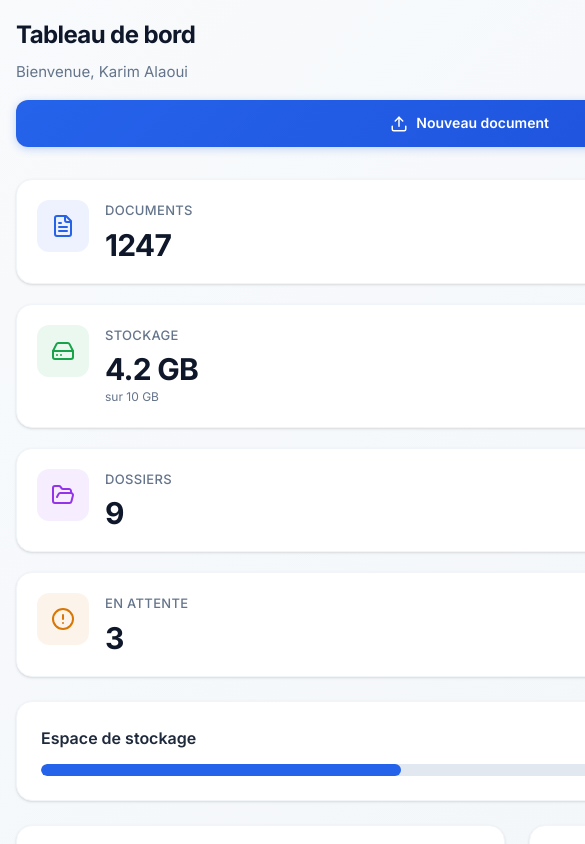
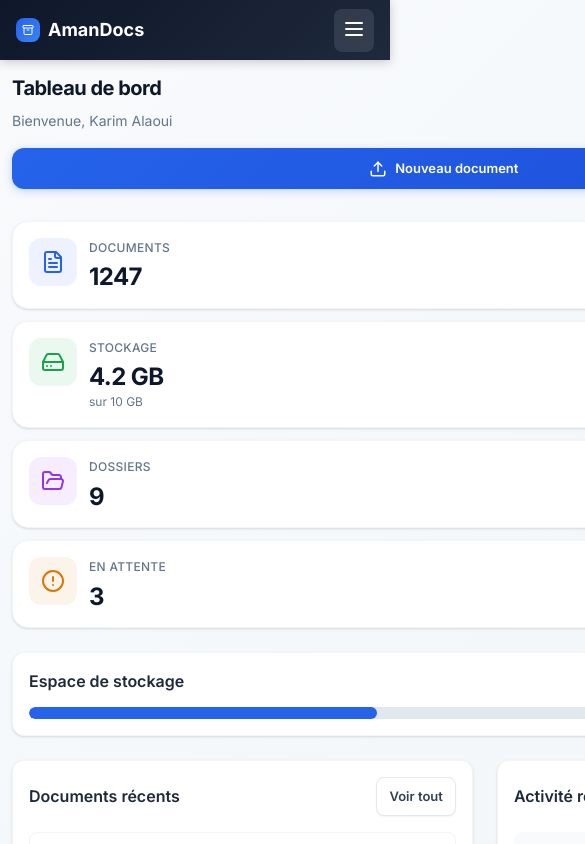
Before and after one commit to OussamaBoujdig/archiviste, a React (Vite) app: page / in a window 390 px wide. Both pictures are taken after typing "name@example.com", "Sample123" into the empty fields and a click on the button "Se connecter". Shown: the top 844 px of the page, 585 px wide, since content can reach past the window. Built offline with nearby package versions, Linux system fonts and the light colour scheme.

Commit message:
Improve mobile responsiveness with mobile header and navigation menu

```diff
--- a/src/components/Layout.jsx
+++ b/src/components/Layout.jsx
@@ -1,3 +1,4 @@
+import { useState } from 'react'
 import { NavLink } from 'react-router-dom'
 import {
   Archive,
@@ -11,11 +12,14 @@ import {
   Search,
   Activity,
   Shield,
-  AlertTriangle
+  AlertTriangle,
+  Menu,
+  X
 } from 'lucide-react'
 import { USER_ROLES } from '../data/mockData'
 
 function Layout({ children, user, onLogout, isDemo }) {
+  const [mobileMenuOpen, setMobileMenuOpen] = useState(false)
   // Navigation items based on user role
   const getNavItems = () => {
     const role = user?.role
@@ -87,6 +91,8 @@ function Layout({ children, user, onLogout, isDemo }) {
     return colors[role] || '#64748b'
   }
 
+  const closeMobileMenu = () => setMobileMenuOpen(false)
+
   return (
     <div className="app-layout">
       {/* Demo Watermark */}
@@ -106,6 +112,71 @@ function Layout({ children, user, onLogout, isDemo }) {
           DEMO
         </div>
       )}
+
+      {/* Mobile Header */}
+      <header className="mobile-header">
+        <div className="mobile-header-logo">
+          <Archive size={24} />
+          <span>AmanDocs</span>
+        </div>
+        <button className="mobile-menu-btn" onClick={() => setMobileMenuOpen(true)}>
+          <Menu size={24} />
+        </button>
+      </header>
+
+      {/* Mobile Navigation Overlay */}
+      <div
+        className={`mobile-nav-overlay ${mobileMenuOpen ? 'active' : ''}`}
+        onClick={closeMobileMenu}
+      />
+
+      {/* Mobile Navigation */}
+      <nav className={`mobile-nav ${mobileMenuOpen ? 'active' : ''}`}>
+        <div className="mobile-nav-header">
+          <div className="mobile-header-logo">
+            <Archive size={24} />
+            <span>AmanDocs</span>
+          </div>
+          <button className="mobile-nav-close" onClick={closeMobileMenu}>
+            <X size={20} />
+          </button>
+        </div>
+
+        <div className="sidebar-nav" style={{ padding: '1rem' }}>
+          {navItems.map((item) => (
+            <NavLink
+              key={item.to}
+              to={item.to}
+              className={({ isActive }) => isActive ? 'active' : ''}
+              end={item.to === '/'}
+              onClick={closeMobileMenu}
+            >
+              <item.icon size={20} />
+              <span>{item.label}</span>
+            </NavLink>
+          ))}
+        </div>
+
+        <div className="sidebar-user" style={{ marginTop: 'auto' }}>
+          <div className="sidebar-user-avatar" style={{ backgroundColor: getRoleBadgeColor(user?.role) }}>
+            {user?.avatar || user?.name?.charAt(0) || 'U'}
+          </div>
+          <div className="sidebar-user-info">
+            <div className="sidebar-user-name">{user?.name}</div>
+            <div className="sidebar-user-role" style={{ color: getRoleBadgeColor(user?.role), fontWeight: '500' }}>
+              {getRoleLabel(user?.role)}
+            </div>
+          </div>
+          <button
+            className="btn-icon"
+            onClick={() => { closeMobileMenu(); onLogout(); }}
+            title="Se déconnecter"
+            style={{ color: 'var(--gray-400)' }}
+          >
+            <LogOut size={18} />
+          </button>
+        </div>
+      </nav>
 
       <aside className="sidebar">
         <div className="sidebar-logo">
--- a/src/index.css
+++ b/src/index.css
@@ -1037,6 +1037,103 @@ tbody tr:hover td {
   visibility: visible;
 }
 
+/* Mobile Header */
+.mobile-header {
+  display: none;
+  position: fixed;
+  top: 0;
+  left: 0;
+  right: 0;
+  height: 60px;
+  background: linear-gradient(135deg, var(--gray-900) 0%, var(--gray-800) 100%);
+  z-index: 200;
+  padding: 0 1rem;
+  align-items: center;
+  justify-content: space-between;
+  box-shadow: 0 2px 10px rgba(0, 0, 0, 0.2);
+}
+
+.mobile-header-logo {
+  display: flex;
+  align-items: center;
+  gap: 0.5rem;
+  color: white;
+  font-weight: 700;
+  font-size: 1.125rem;
+}
+
+.mobile-header-logo svg {
+  background: linear-gradient(135deg, var(--primary) 0%, var(--primary-light) 100%);
+  padding: 0.375rem;
+  border-radius: var(--radius);
+}
+
+.mobile-menu-btn {
+  background: rgba(255, 255, 255, 0.1);
+  border: none;
+  color: white;
+  padding: 0.5rem;
+  border-radius: var(--radius);
+  cursor: pointer;
+  transition: var(--transition);
+}
+
+.mobile-menu-btn:hover {
+  background: rgba(255, 255, 255, 0.2);
+}
+
+/* Mobile Navigation Overlay */
+.mobile-nav-overlay {
+  display: none;
+  position: fixed;
+  inset: 0;
+  background: rgba(0, 0, 0, 0.5);
+  backdrop-filter: blur(4px);
+  z-index: 250;
+  opacity: 0;
+  transition: opacity 0.3s ease;
+}
+
+.mobile-nav-overlay.active {
+  opacity: 1;
+}
+
+.mobile-nav {
+  position: fixed;
+  top: 0;
+  left: 0;
+  bottom: 0;
+  width: 280px;
+  background: linear-gradient(180deg, var(--gray-900) 0%, var(--gray-800) 100%);
+  z-index: 300;
+  transform: translateX(-100%);
+  transition: transform 0.3s cubic-bezier(0.4, 0, 0.2, 1);
+  display: flex;
+  flex-direction: column;
+  overflow-y: auto;
+}
+
+.mobile-nav.active {
+  transform: translateX(0);
+}
+
+.mobile-nav-header {
+  padding: 1.25rem 1.5rem;
+  border-bottom: 1px solid rgba(255, 255, 255, 0.1);
+  display: flex;
+  align-items: center;
+  justify-content: space-between;
+}
+
+.mobile-nav-close {
+  background: rgba(255, 255, 255, 0.1);
+  border: none;
+  color: white;
+  padding: 0.5rem;
+  border-radius: var(--radius);
+  cursor: pointer;
+}
+
 /* Responsive Design */
 @media (max-width: 1280px) {
   .main-content {
@@ -1092,7 +1189,7 @@ tbody tr:hover td {
   }
 
   .viewer-main {
-    min-height: 500px;
+    min-height: 400px;
   }
 
   .form-row {
@@ -1105,46 +1202,206 @@ tbody tr:hover td {
     display: none;
   }
 
+  .mobile-header {
+    display: flex;
+  }
+
+  .mobile-nav-overlay {
+    display: block;
+  }
+
   .main-content {
     margin-left: 0;
     padding: 1rem;
+    padding-top: 76px;
+    min-height: calc(100vh - 60px);
   }
 
   .page-header {
     flex-direction: column;
     align-items: stretch;
+    gap: 1rem;
+  }
+
+  .page-header .btn {
+    width: 100%;
+    justify-content: center;
   }
 
   .page-title {
-    font-size: 1.5rem;
+    font-size: 1.375rem;
+  }
+
+  .page-subtitle {
+    font-size: 0.875rem;
   }
 
   .table-header {
     flex-direction: column;
     align-items: stretch;
+    gap: 0.75rem;
+    padding: 1rem;
   }
 
   .search-box {
     min-width: auto;
     width: 100%;
+    padding: 0.625rem 1rem;
   }
 
+  .stats-grid {
+    grid-template-columns: 1fr 1fr;
+    gap: 0.75rem;
+  }
+
+  .stat-card {
+    padding: 1rem;
+    flex-direction: column;
+    text-align: center;
+    gap: 0.75rem;
+  }
+
+  .stat-card::before {
+    display: none;
+  }
+
+  .stat-icon {
+    width: 44px;
+    height: 44px;
+    margin: 0 auto;
+  }
+
+  .stat-content .stat-value {
+    font-size: 1.5rem;
+  }
+
+  .stat-content h3 {
+    font-size: 0.75rem;
+  }
+
+  .card {
+    padding: 1rem;
+    border-radius: var(--radius-md);
+  }
+
+  .table-container {
+    border-radius: var(--radius-md);
+    overflow-x: auto;
+  }
+
+  table {
+    min-width: 600px;
+  }
+
+  th, td {
+    padding: 0.75rem;
+    font-size: 0.8125rem;
+  }
+
+  .actions-cell {
+    flex-wrap: nowrap;
+  }
+
+  .actions-cell .btn {
+    padding: 0.375rem;
+  }
+
+  .modal {
+    margin: 1rem;
+    max-width: calc(100% - 2rem);
+    border-radius: var(--radius-md);
+  }
+
+  .modal-header,
+  .modal-body,
+  .modal-footer {
+    padding: 1rem 1.25rem;
+  }
+
+  .modal-title {
+    font-size: 1.125rem;
+  }
+
+  .btn {
+    padding: 0.625rem 1rem;
+    font-size: 0.8125rem;
+  }
+
+  .btn-sm {
+    padding: 0.5rem 0.75rem;
+  }
+
+  .badge {
+    padding: 0.25rem 0.625rem;
+    font-size: 0.6875rem;
+  }
+
+  .viewer-main {
+    min-height: 350px;
+  }
+
+  .login-container {
+    margin: 1rem;
+    padding: 1.5rem;
+    max-width: calc(100% - 2rem);
+  }
+
+  .login-header h1 {
+    font-size: 1.5rem;
+  }
+
+  .login-logo {
+    width: 60px;
+    height: 60px;
+  }
+}
+
+@media (max-width: 480px) {
   .stats-grid {
     grid-template-columns: 1fr;
   }
 
   .stat-card {
-    padding: 1.25rem;
+    flex-direction: row;
+    text-align: left;
+  }
+
+  .stat-icon {
+    margin: 0;
+    width: 48px;
+    height: 48px;
+  }
+
+  .page-title {
+    font-size: 1.25rem;
+  }
+
+  .main-content {
+    padding: 0.75rem;
+    padding-top: 72px;
+  }
+
+  table {
+    min-width: 500px;
   }
 
   th, td {
-    padding: 0.75rem 1rem;
+    padding: 0.625rem 0.5rem;
+    font-size: 0.75rem;
+  }
+
+  .form-group input,
+  .form-group select,
+  .form-group textarea {
+    padding: 0.625rem 0.875rem;
+    font-size: 0.875rem;
   }
 }
 
 /* Print Styles */
 @media print {
   .sidebar,
+  .mobile-header,
   .btn,
   .search-box {
     display: none !important;
```
